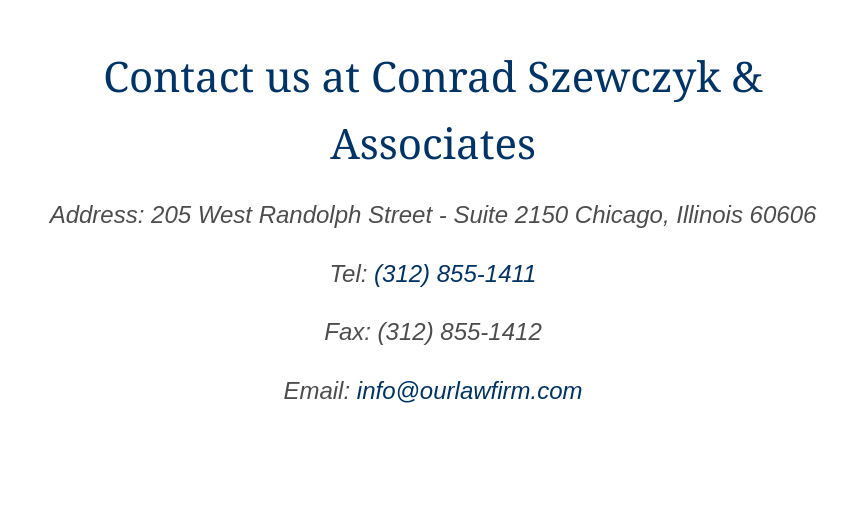
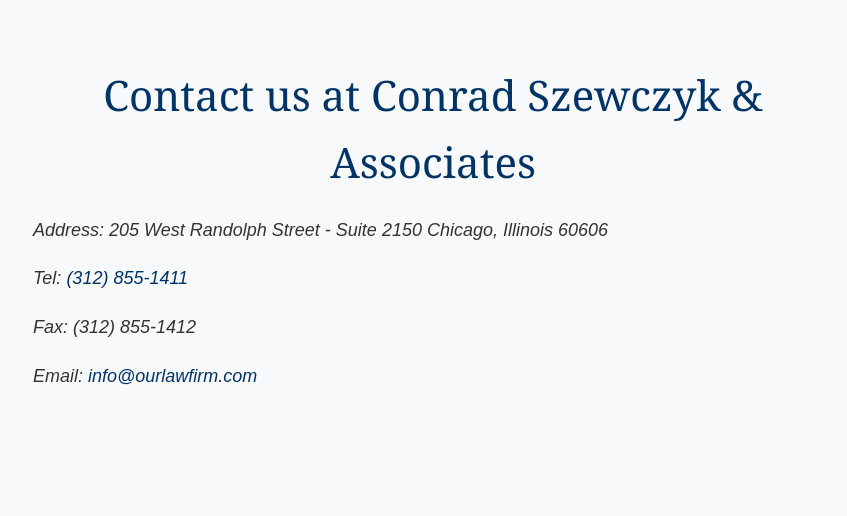
Before and after one commit to jerry-vrabel-development/cs-law-spa-pwa, a React (Vite) app in the folder cs-law-spa-pwa/: page / in a window 1280 px wide. Shown: the part 2564-3080 px from the top of the page, without its empty margins (207-1054 px from the left). Built offline with nearby package versions, Linux system fonts and the light colour scheme.

Commit message:
refractor and styling

```diff
--- a/cs-law-spa-pwa/src/components/Contact/Contact.css
+++ b/cs-law-spa-pwa/src/components/Contact/Contact.css
@@ -4,7 +4,7 @@
   flex-direction: column;
   justify-content: center;
   align-items: center;
-  background-color: #ffffff; /* Light grey background for subtle contrast */
+  background-color: #ffffff;
 }
 
 .contact-content {
--- a/cs-law-spa-pwa/src/components/Contact/Contact.tsx
+++ b/cs-law-spa-pwa/src/components/Contact/Contact.tsx
@@ -29,7 +29,7 @@
 
 const Contact: React.FC = () => {
   return (
-    <div id="contactUs" className="contact-section">
+    <div id="contactUs" className="about">
       <div className="contact-content">
         <h2>Contact us at Conrad Szewczyk &amp; Associates</h2>
         <address>
```
